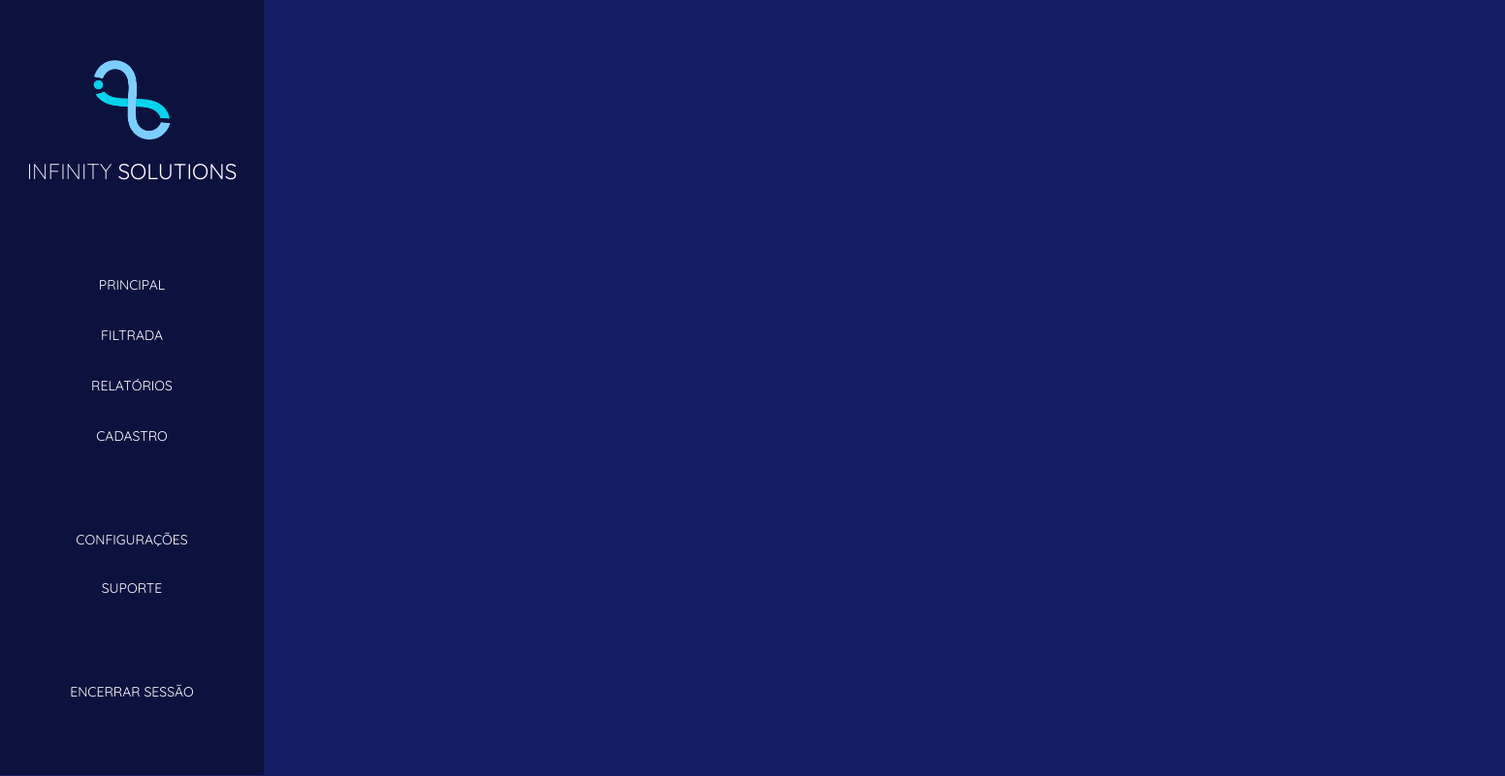
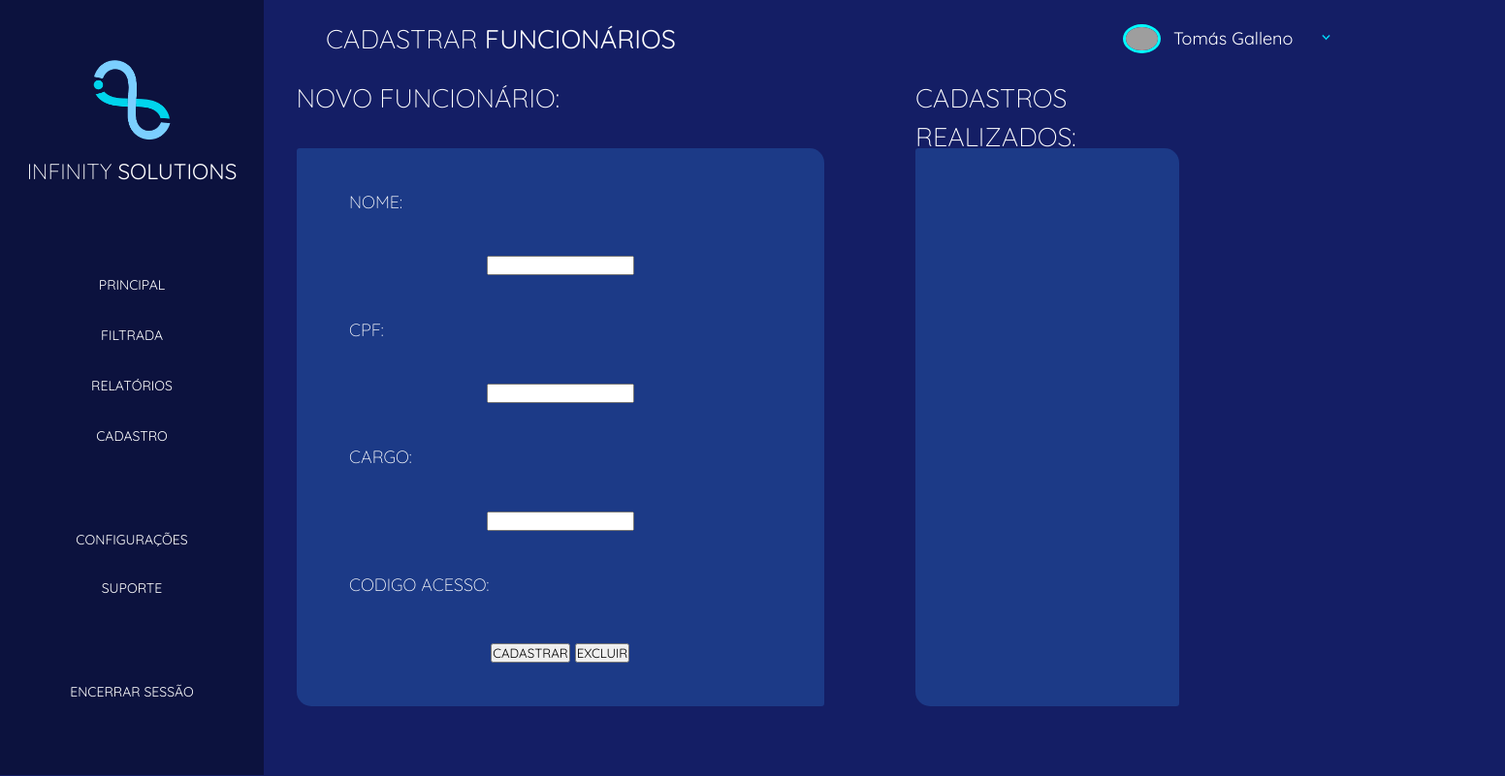
Before and after one commit to Infinity-Solutions-INC/institucional-infinitySolutions, a website: page public/dashboard/dash_cadastro.html in a window 1280 px wide. Shown: the whole page at 97% size, 1552 px wide, since content can reach past the window. Drawn offline with Linux system fonts and the light colour scheme; grey boxes are pictures that could not be loaded.

Commit message:
tela cadastro da dash 80% concluida

```diff
--- a/public/css/dash.css
+++ b/public/css/dash.css
@@ -55,3 +55,50 @@ body {
     text-decoration: underline aqua 2px;
     font-weight: bold;
 }
+.container{
+    width: 100vw;
+    height: 100vh;
+    display: flex;
+}
+.navdash{
+    width: 100%;
+    height: 10%;
+    align-items: center;
+    position: absolute;
+    display: flex;
+    flex-direction: row;
+}
+.tudao{
+    display: flex;
+    flex-direction: row;
+}
+.titulo{
+    font-size: 150%;
+    font-weight: 100;
+    margin-left: 5%;
+    margin-right: 35%;
+}
+.img-navbar-menu{
+    width: 15%;
+    border-radius: 50%;
+    border: 3px solid aqua;
+}
+.titulo b{
+    font-weight: 400;
+}
+.navdash-menu{
+    display: flex;
+    justify-content: space-evenly;
+    align-items: center;
+    width: 20%;
+}
+.btn-navbar-menu{
+    width: 16%;
+    height: 50%;
+    border: none;
+    color: #fff;
+    background-color: transparent;
+}
+.btn-navbar-menu img{
+    width: 100%;
+}
--- /dev/null
+++ b/public/css/dash_cadastro.css
@@ -0,0 +1,47 @@
+body{
+    overflow-y: hidden;
+}
+.corpo-dash{
+    width: 100%;
+    height: 90%;
+    display: flex;
+    align-items: center;
+    justify-content: space-evenly;
+    flex-direction: row;
+    margin-top: 8%;
+}
+.divisao{
+    height: 100%;
+    display: flex;
+    flex-direction: column;
+    display: flex;
+}
+.divisao.form{
+    width: 60%;
+}
+.divisao.lista{
+    width: 30%;
+}
+.bloco{
+    height: 80%;
+    width: 90%;
+    background-color: #1C3A87;
+    border-top-left-radius: 3px;
+    border-top-right-radius: 15px;
+    border-bottom-left-radius: 15px;
+    border-bottom-right-radius: 3px;
+    display: flex;
+    flex-direction: column;
+    align-items: center;
+    justify-content: space-evenly;
+}
+.titulo-corpo{
+    height: 10%;
+    font-size: 150%;
+    font-weight: 100;
+}
+.label-cad-user{
+    font-weight: 100;
+    width: 80%;
+
+}
--- a/public/dashboard/dash_cadastro.html
+++ b/public/dashboard/dash_cadastro.html
@@ -5,10 +5,12 @@
     <meta name="viewport" content="width=device-width, initial-scale=1.0">
     <link rel="stylesheet" href="../css/style.css">
     <link rel="stylesheet" href="../css/dash.css">
+    <link rel="stylesheet" href="../css/dash_cadastro.css">
     <script src="../js/sessao.js"></script>
-    <title>Dashboard Principal</title>
+    <title>Dashboard Cadastros</title>
 </head>
 <body>
+    <div class="tudao">
         <section className="dashboard">
             <div class="menu">
                 <div class="logo">
@@ -28,6 +30,52 @@
                 </div>
             </div>
         </section>
+
+        <div class="container">
+            <div class="navdash">
+                <span class="titulo">
+                    CADASTRAR <b>FUNCIONÁRIOS</b>
+                </span>
+                <div class="navdash-menu">
+                    <img src="../assets/tomas.png" alt="" class="img-navbar-menu">
+                    <span>Tomás Galleno</span>
+                    <button class="btn-navbar-menu"><img src="../assets/downArrow.png" alt=""></button>
+                </div>
+            </div>
+
+            <div class="corpo-dash">
+                <div class="divisao form">
+                    <span class="titulo-corpo">NOVO FUNCIONÁRIO:</span>
+                    <div class=" bloco form-cad-users">
+
+                        <span class="label-cad-user">NOME:</span>
+                        <input type="text" name="" id="" class="inpt-cad-user">
+
+                        <span class="label-cad-user">CPF:</span>
+                        <input type="text" name="" id="" class="inpt-cad-user">
+
+                        <span class="label-cad-user">CARGO:</span>
+                        <input type="text" name="" id="" class="inpt-cad-user">
+
+                        <span class="label-cad-user">CODIGO ACESSO:</span>
+
+                        <div>
+                            <button>CADASTRAR</button>
+                            <button>EXCLUIR</button>
+                        </div>
+                    </div>
+                </div>
+
+                <div class="divisao lista">
+                    <span class="titulo-corpo">CADASTROS REALIZADOS:</span>
+                    <div class="bloco lista-users">
+
+                    </div>
+                </div>
+            </div>
+
+        </div>
+    </div>
 </body>
 </html>
 
```
Also changed, not shown: public/cadastro_login.html (+105 -102 lines), public/dashboard/dashboard.html (+15 -0 lines), public/assets/downArrow.png (added), 1 other file. Lines whose indentation alone changed are shown as unchanged.
